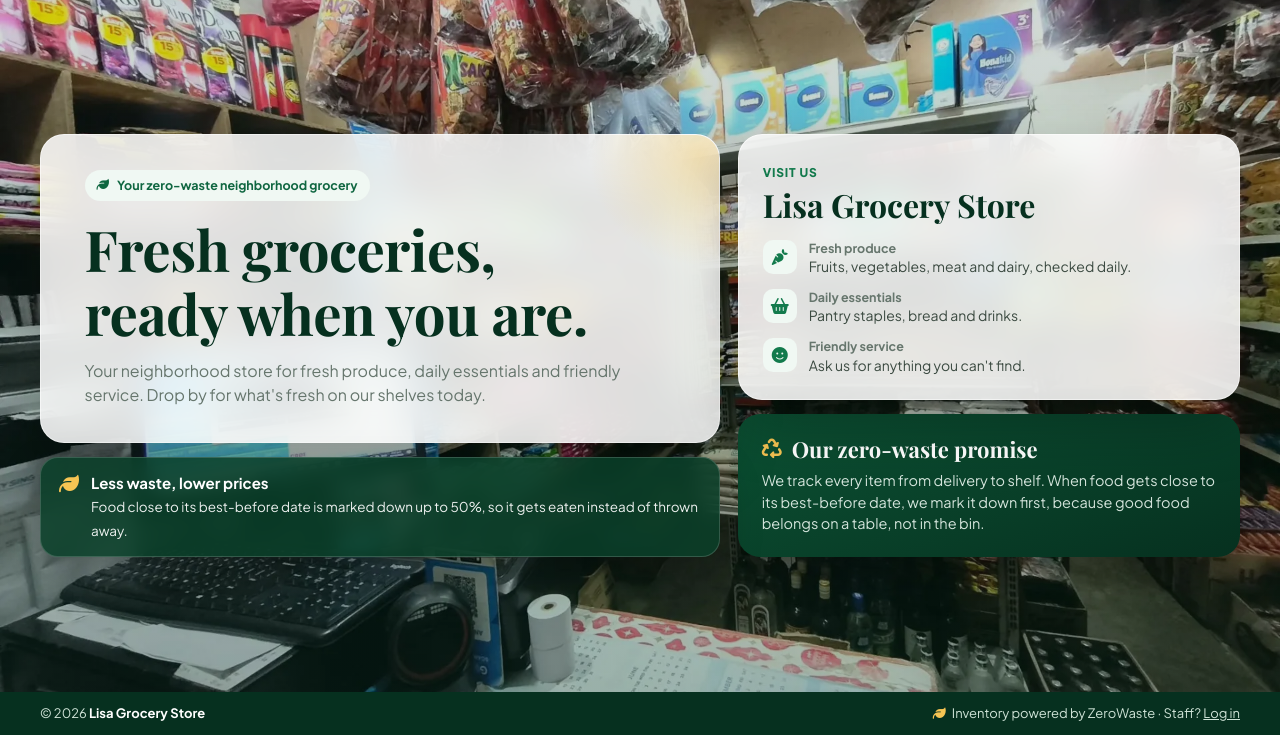
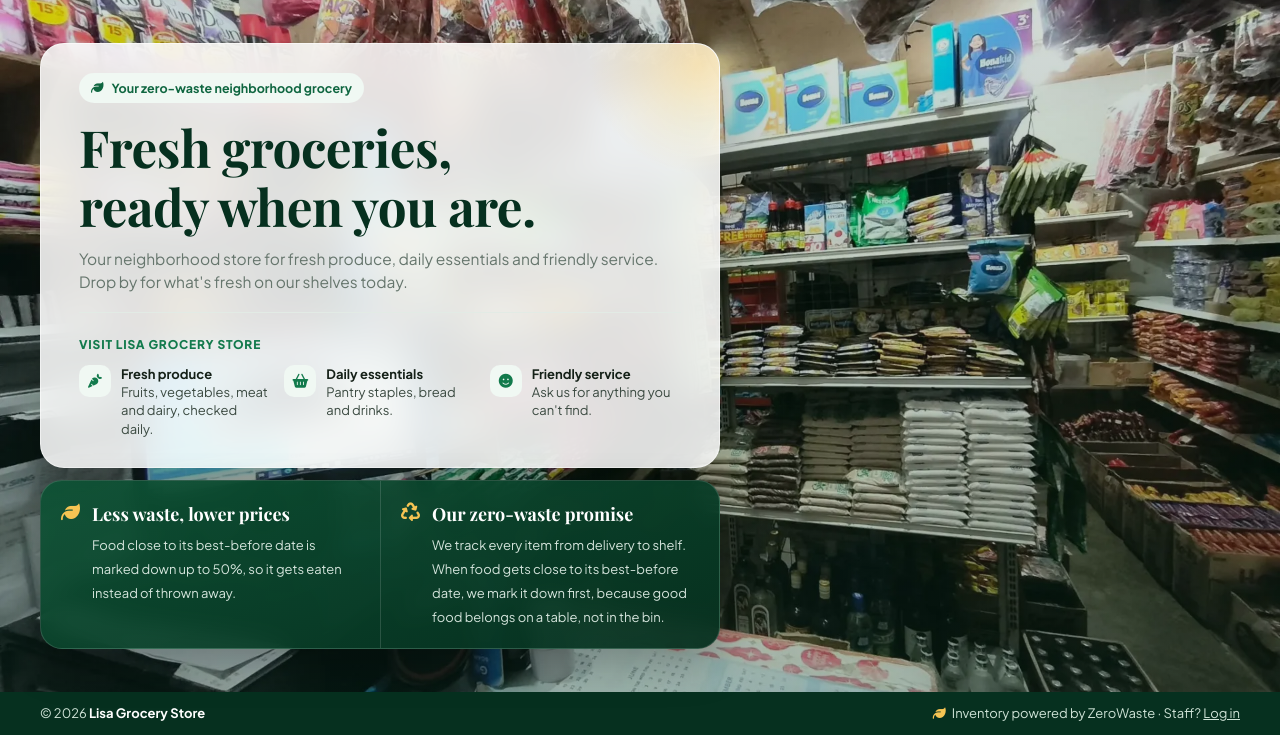
Before and after one commit to h8pawn/zerowaste-inventory, a PHP site: page /front_page.php in a window 1280 px wide. Shown: the part 65-800 px from the top of the page. Run offline with PHP 8.4, Linux system fonts and the light colour scheme; data comes from the database, SQL or seed files in the repository; data that the repository does not hold is empty.

Commit message:
Merge the front page panels and move them left to show more of the photo
- The headline panel and the Visit us card are now one white panel;
  "Less waste, lower prices" and "Our zero-waste promise" are one green
  panel with the two messages side by side.
- Both sit in one column on the left, so the right half of the screen
  shows the store photo.
- On windows up to 760px tall (a 1366x768 laptop in a browser) the three
  store highlights become a row of labels; taller screens also show
  their one-line descriptions.
- Still one screen with no scrolling, measured from 1280x480 to
  1920x950.

Co-Authored-By: Claude Opus 5.5 <noreply@anthropic.com>

```diff
--- a/front_page.php
+++ b/front_page.php
@@ -44,35 +44,37 @@ require_once __DIR__ . '/includes/layout.php';
     </header>
 
     <main class="front">
-        <div class="wrap front-grid">
-            <div class="front-col">
+        <div class="wrap">
+            <div class="front-stack">
                 <section class="hero-copy">
                     <span class="kicker"><i class="fa-solid fa-leaf"></i> Your zero-waste neighborhood grocery</span>
                     <h1>Fresh groceries,<br>ready when you are.</h1>
                     <p class="lead"><?= e(STORE_TAGLINE) ?> Drop by for what's fresh on our shelves today.</p>
+                    <div class="visit">
+                        <span class="eyebrow">Visit <?= e(STORE_NAME) ?></span>
+                        <ul class="visit-list">
+                            <li><i class="fa-solid fa-carrot"></i><div><strong>Fresh produce</strong><span>Fruits, vegetables, meat and dairy, checked daily.</span></div></li>
+                            <li><i class="fa-solid fa-basket-shopping"></i><div><strong>Daily essentials</strong><span>Pantry staples, bread and drinks.</span></div></li>
+                            <li><i class="fa-solid fa-face-smile"></i><div><strong>Friendly service</strong><span>Ask us for anything you can't find.</span></div></li>
+                        </ul>
+                    </div>
                 </section>
-                <div class="hero-badge">
+
+                <section class="green-card">
+                    <div class="green-item">
                         <i class="fa-solid fa-leaf"></i>
                         <div>
                             <strong>Less waste, lower prices</strong>
                             <span>Food close to its best-before date is marked down up to 50%, so it gets eaten instead of thrown away.</span>
                         </div>
                     </div>
+                    <div class="green-item">
+                        <i class="fa-solid fa-recycle"></i>
+                        <div>
+                            <strong>Our zero-waste promise</strong>
+                            <span>We track every item from delivery to shelf. When food gets close to its best-before date, we mark it down first, because good food belongs on a table, not in the bin.</span>
                         </div>
-
-            <div class="front-col">
-                <section class="visit-card">
-                    <span class="eyebrow">Visit us</span>
-                    <h2><?= e(STORE_NAME) ?></h2>
-                    <ul class="visit-list">
-                        <li><i class="fa-solid fa-carrot"></i><div><strong>Fresh produce</strong><span>Fruits, vegetables, meat and dairy, checked daily.</span></div></li>
-                        <li><i class="fa-solid fa-basket-shopping"></i><div><strong>Daily essentials</strong><span>Pantry staples, bread and drinks.</span></div></li>
-                        <li><i class="fa-solid fa-face-smile"></i><div><strong>Friendly service</strong><span>Ask us for anything you can't find.</span></div></li>
-                    </ul>
-                </section>
-                <section class="mission-card">
-                    <h3><i class="fa-solid fa-recycle"></i> Our zero-waste promise</h3>
-                    <p>We track every item from delivery to shelf. When food gets close to its best-before date, we mark it down first, because good food belongs on a table, not in the bin.</p>
+                    </div>
                 </section>
             </div>
         </div>
--- a/store.css
+++ b/store.css
@@ -89,56 +89,49 @@ body::before {
 }
 body::after { content: ""; position: fixed; inset: 0; z-index: -1; background: var(--wall-veil); }
 
-/* ---------- One-screen layout: headline on the left, store info on the right ---------- */
+/* ---------- One-screen layout: one white panel and one green panel on the left, the photo on the right ---------- */
 .front { flex: 1; display: flex; align-items: center; padding: clamp(14px, 3vh, 32px) 0; }
-.front-grid { display: grid; grid-template-columns: minmax(0, 1.15fr) minmax(0, .85fr); gap: 18px; }
-.front-col { display: flex; flex-direction: column; gap: 14px; min-width: 0; }
+.front-stack { width: min(680px, 100%); display: flex; flex-direction: column; gap: 12px; }
 
-/* Glass panels over the photo. */
-.hero-copy, .visit-card {
+/* The white glass panel: headline, tagline and what the store offers. */
+.hero-copy {
     position: relative; overflow: hidden; border-radius: 24px;
+    padding: clamp(20px, 3.6vh, 36px) clamp(22px, 3vw, 38px);
     background: var(--card);
     background: color-mix(in srgb, var(--card) 86%, transparent);
     border: 1px solid color-mix(in srgb, var(--card) 55%, transparent);
     -webkit-backdrop-filter: blur(18px) saturate(1.2); backdrop-filter: blur(18px) saturate(1.2);
     box-shadow: 0 24px 60px rgba(0, 0, 0, .25);
 }
-.hero-copy { flex: 1; display: flex; flex-direction: column; justify-content: center; align-items: flex-start; padding: clamp(22px, 4vh, 42px) clamp(22px, 3.4vw, 44px); }
 .hero-copy::before {
     content: ""; position: absolute; top: -100px; right: -100px; width: 240px; height: 240px; border-radius: 50%;
     background: radial-gradient(circle, rgba(246, 196, 83, .38), transparent 65%);
 }
 .kicker { position: relative; display: inline-flex; align-items: center; gap: 8px; background: var(--g-50); color: var(--accent-ink); font-size: 12.5px; font-weight: 700; padding: 6px 12px; border-radius: 999px; }
-.hero-copy h1 { position: relative; font-family: var(--serif); font-size: clamp(32px, min(4.4vw, 7.5vh), 58px); color: var(--title); margin: clamp(10px, 2vh, 18px) 0 clamp(8px, 1.6vh, 14px); letter-spacing: -.5px; }
-.lead { position: relative; color: var(--muted); font-size: 16px; max-width: 52ch; margin: 0; }
+.hero-copy h1 { position: relative; font-family: var(--serif); font-size: clamp(30px, min(4vw, 7vh), 52px); color: var(--title); margin: clamp(10px, 1.8vh, 16px) 0 clamp(8px, 1.4vh, 12px); letter-spacing: -.5px; }
+.lead { position: relative; color: var(--muted); font-size: 15.5px; max-width: 54ch; margin: 0; }
 
-.hero-badge {
-    display: flex; gap: 12px; align-items: flex-start;
-    background: rgba(10, 63, 41, .86); color: #fff; padding: 14px 18px; border-radius: 18px;
-    border: 1px solid rgba(255, 255, 255, .16);
+.visit { position: relative; margin-top: clamp(12px, 2.4vh, 22px); padding-top: clamp(12px, 2.2vh, 18px); border-top: 1px solid var(--line); }
+.eyebrow { display: inline-flex; align-items: center; gap: 7px; font-size: 12px; font-weight: 800; letter-spacing: .8px; text-transform: uppercase; color: var(--accent); }
+.visit-list { list-style: none; margin: 10px 0 0; padding: 0; display: grid; grid-template-columns: repeat(3, minmax(0, 1fr)); gap: 14px; }
+.visit-list li { display: flex; gap: 10px; align-items: flex-start; }
+.visit-list li > div { flex: 1; min-width: 0; color: var(--ink-2); font-size: 13px; line-height: 1.4; }
+.visit-list i { width: 32px; height: 32px; flex-shrink: 0; border-radius: 10px; display: grid; place-items: center; background: var(--g-50); color: var(--accent); font-size: 14px; }
+.visit-list strong { display: block; font-size: 13px; color: var(--ink); }
+
+/* The green panel: the two zero-waste messages side by side. */
+.green-card {
+    display: grid; grid-template-columns: repeat(2, minmax(0, 1fr));
+    background: linear-gradient(160deg, rgba(12, 82, 52, .92), rgba(6, 48, 31, .94)); color: #eaf6ef;
+    border: 1px solid rgba(255, 255, 255, .14); border-radius: 22px;
     -webkit-backdrop-filter: blur(10px); backdrop-filter: blur(10px);
     box-shadow: 0 16px 40px rgba(0, 0, 0, .25);
 }
-.hero-badge i { font-size: 20px; color: var(--sun); margin-top: 2px; }
-.hero-badge strong { display: block; font-size: 15px; }
-.hero-badge span { font-size: 13.5px; opacity: .92; }
-
-.visit-card { flex: 1; padding: clamp(18px, 3vh, 26px) 24px; }
-.eyebrow { display: inline-flex; align-items: center; gap: 7px; font-size: 12px; font-weight: 800; letter-spacing: .8px; text-transform: uppercase; color: var(--accent); }
-.visit-card h2 { font-family: var(--serif); font-size: clamp(24px, 4vh, 32px); color: var(--title); margin: 4px 0 0; }
-.visit-list { list-style: none; margin: clamp(10px, 2vh, 16px) 0 0; padding: 0; display: flex; flex-direction: column; gap: clamp(8px, 1.6vh, 12px); }
-.visit-list li { display: flex; gap: 12px; align-items: flex-start; }
-.visit-list li > div { flex: 1; min-width: 0; color: var(--ink-2); font-size: 14px; line-height: 1.4; }
-.visit-list i { width: 34px; height: 34px; flex-shrink: 0; border-radius: 10px; display: grid; place-items: center; background: var(--g-50); color: var(--accent); }
-.visit-list strong { display: block; font-size: 12.5px; color: var(--muted); }
-
-.mission-card {
-    background: linear-gradient(160deg, var(--g-800), var(--g-950)); color: #eaf6ef; border-radius: 22px;
-    padding: clamp(16px, 2.8vh, 24px) 24px; box-shadow: 0 16px 40px rgba(0, 0, 0, .25);
-}
-.mission-card h3 { font-family: var(--serif); font-size: 22px; color: #fff; display: flex; align-items: center; gap: 10px; }
-.mission-card h3 i { font-size: 20px; color: var(--sun); }
-.mission-card p { margin: 8px 0 0; opacity: .9; font-size: 14.5px; }
+.green-item { display: flex; gap: 12px; align-items: flex-start; padding: clamp(14px, 2.6vh, 20px) 20px; }
+.green-item + .green-item { border-left: 1px solid rgba(255, 255, 255, .14); }
+.green-item i { font-size: 19px; color: var(--sun); margin-top: 2px; }
+.green-item strong { display: block; font-family: var(--serif); font-size: 18px; color: #fff; margin-bottom: 4px; }
+.green-item span { font-size: 13px; opacity: .9; line-height: 1.45; }
 
 /* ---------- Footer ---------- */
 .site-footer { flex-shrink: 0; background: var(--g-950); color: #cfe3d7; padding: 12px 0; }
```
Also changed, not shown: other parts of store.css (+45 -31 lines). Lines whose indentation alone changed are shown as unchanged.
